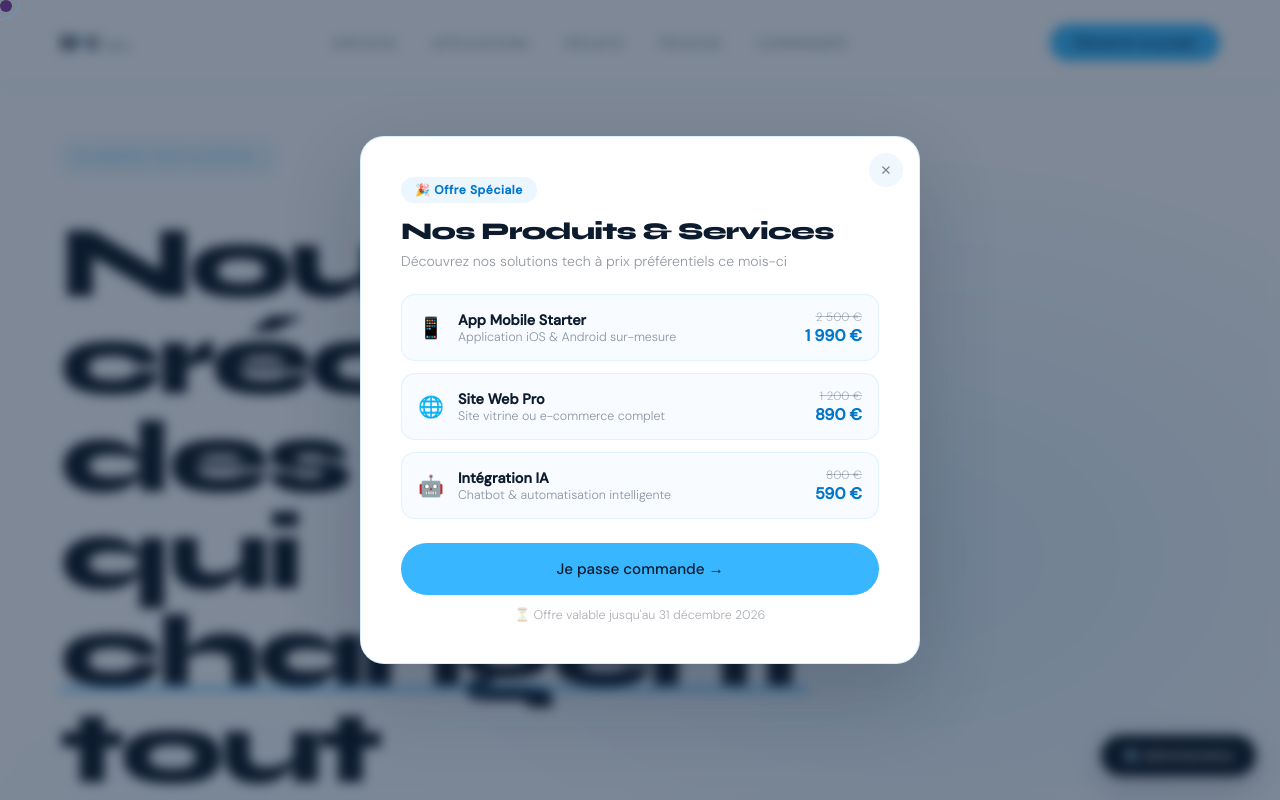
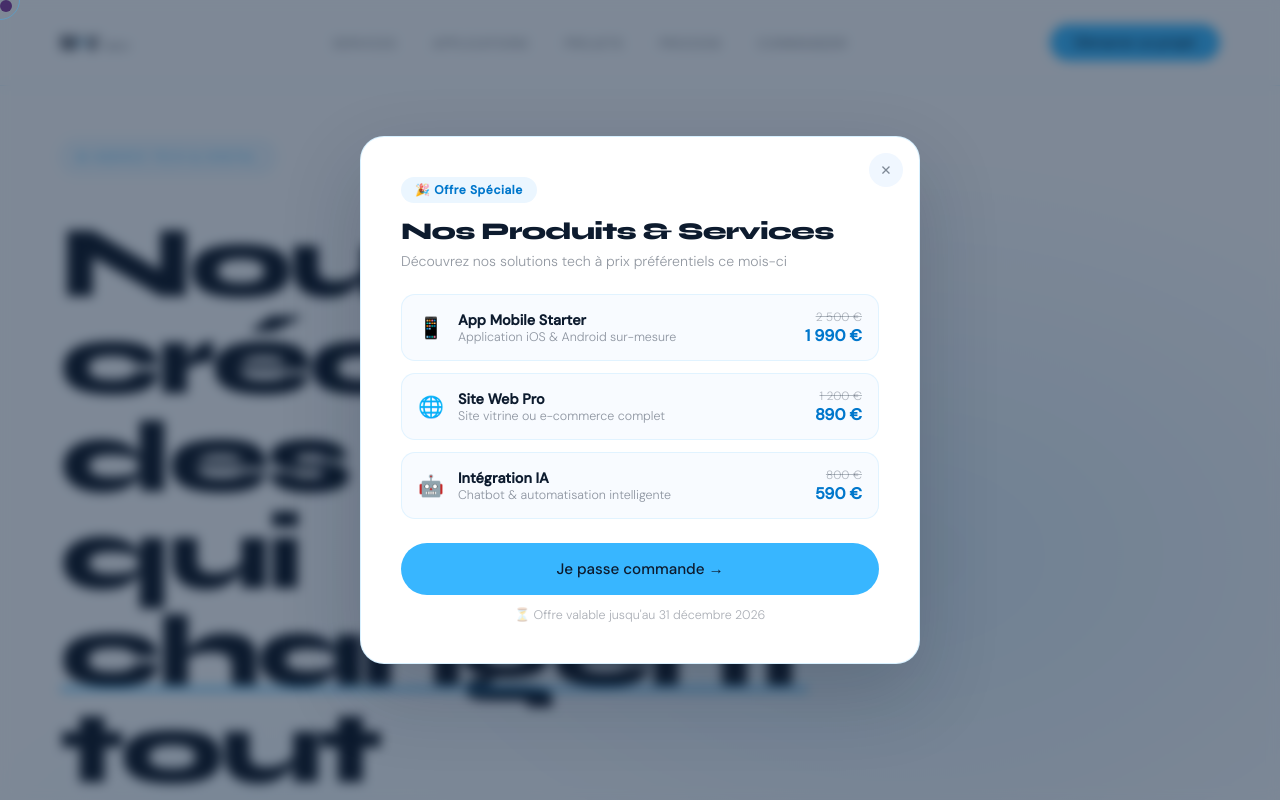
Before and after one commit to davekbg08-cloud/media-vision-site, a website: page index.html in a window 1280 px wide. Shown: the top 800 px of the page. Drawn offline with Linux system fonts and the light colour scheme.

Commit message:
Remove admin settings button

```diff
--- a/index.html
+++ b/index.html
@@ -174,10 +174,6 @@
     .footer-socials { display:flex; gap:24px; }
     .footer-socials a { color:rgba(255,255,255,0.3); text-decoration:none; font-size:0.8rem; transition:color 0.2s; }
     .footer-socials a:hover { color:white; }
-
-    /* ADMIN BUTTON */
-    .admin-btn { position:fixed; bottom:24px; right:24px; z-index:600; background:#0d1b2e; color:white; border:none; padding:12px 22px; border-radius:100px; font-family:'DM Sans',sans-serif; font-size:0.82rem; font-weight:500; cursor:none; display:flex; align-items:center; gap:8px; box-shadow:0 8px 30px rgba(13,27,46,0.25); transition:transform 0.2s; }
-    .admin-btn:hover { transform:translateY(-2px); }
 
     /* ADMIN PANEL */
     .admin-overlay { display:none; position:fixed; inset:0; background:rgba(13,27,46,0.6); backdrop-filter:blur(8px); z-index:8000; align-items:center; justify-content:center; padding:20px; }
@@ -377,9 +373,6 @@
     <div class="footer-socials"><a href="#">LinkedIn</a><a href="#">Twitter</a><a href="#">GitHub</a><a href="#">Dribbble</a></div>
   </div>
 </footer>
-
-<!-- BOUTON ADMIN -->
-<button class="admin-btn" onclick="openAdmin()">⚙️ Administration</button>
 
 <!-- MOT DE PASSE ADMIN -->
 <div class="pwd-overlay" id="pwdOverlay">
```
